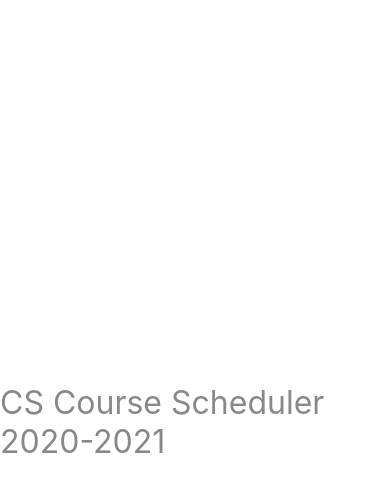
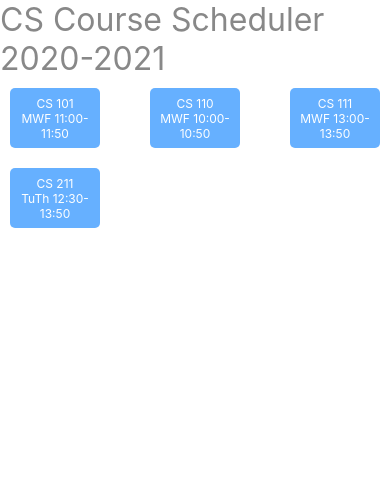
Before and after one commit to jassiay/SchedulerExample, a React Native app: screen / in a window 390 px wide. Shown: the top 492 px of the page. Built offline with nearby package versions, Linux system fonts and the light colour scheme.

Commit message:
course list

```diff
--- a/App.js
+++ b/App.js
@@ -1,18 +1,66 @@
 import { StatusBar } from 'expo-status-bar';
 import React from 'react';
-import { StyleSheet, Text, View } from 'react-native';
+import { StyleSheet, Text, View, TouchableOpacity, SafeAreaView, ScrollView } from 'react-native';
 
 const schedule = {
-  title: "CS Course Scheduler 2020-2021"
+  title: "CS Course Scheduler 2020-2021",
+  courses: [
+    {
+      "id": "F101",
+      "title": "Computer Science: Concepts, Philosophy, and Connections",
+      "meets": "MWF 11:00-11:50"
+    },
+    {
+      "id": "F110",
+      "title": "Intro Programming for non-majors",
+      "meets": "MWF 10:00-10:50"
+    },
+    {
+      "id": "F111",
+      "title": "Fundamentals of Computer Programming I",
+      "meets": "MWF 13:00-13:50"
+    },
+    {
+      "id": "F211",
+      "title": "Fundamentals of Computer Programming II",
+      "meets": "TuTh 12:30-13:50"
+    }]
 };
+
+
+const Banner = ({title}) => (
+  <Text style={styles.bannerStyle}>{title}</Text>
+);
+
+const CourseList = ({courses}) => (
+  <ScrollView>
+    <View style={styles.courseList}>
+      {courses.map(course=><Course key={course.id} course={course}/>)}
+    </View>
+  </ScrollView>
+);
+
+const Course = ({course}) => (
+  <TouchableOpacity style={styles.courseButton}>
+    <Text style={styles.courseText}>
+        {`CS ${getCourseNumber(course)}\n${course.meets}`}
+    </Text>
+  </TouchableOpacity>
+);
 
 const App = () => {
   return (
-    <View style={styles.container}>
-      <Text style={styles.bannerStyle}>{schedule.title}</Text>
-    </View>
+    <SafeAreaView style={styles.container}>
+      <Banner title={schedule.title}/>
+
+      <CourseList courses={schedule.courses} />
+    </SafeAreaView>
   );
-}
+};
+
+const getCourseNumber = course => (
+  course.id.slice(1)
+);
 
 const styles = StyleSheet.create({
   container: {
@@ -23,6 +71,30 @@
   bannerStyle: {
     color: '#888',
     fontSize: 32,
-  }
+  },
+  courseList: {
+    flex: 1,
+    flexDirection: 'row',
+    flexWrap: 'wrap',
+    alignItems: 'center',
+    justifyContent: 'space-between',
+  },
+  courseButton: {
+    flex: 1,
+    borderRadius: 5,
+    justifyContent: 'center',
+    alignItems: 'center',
+    margin: 10,
+    height: 60,
+    padding: 10,
+    minWidth: 90,
+    maxWidth: 90,
+    backgroundColor: '#66b0ff',
+  },
+  courseText:{
+    color: '#fff',
+    fontSize: 12,
+    textAlign: 'center',
+  },
 });
 export default App;
```
